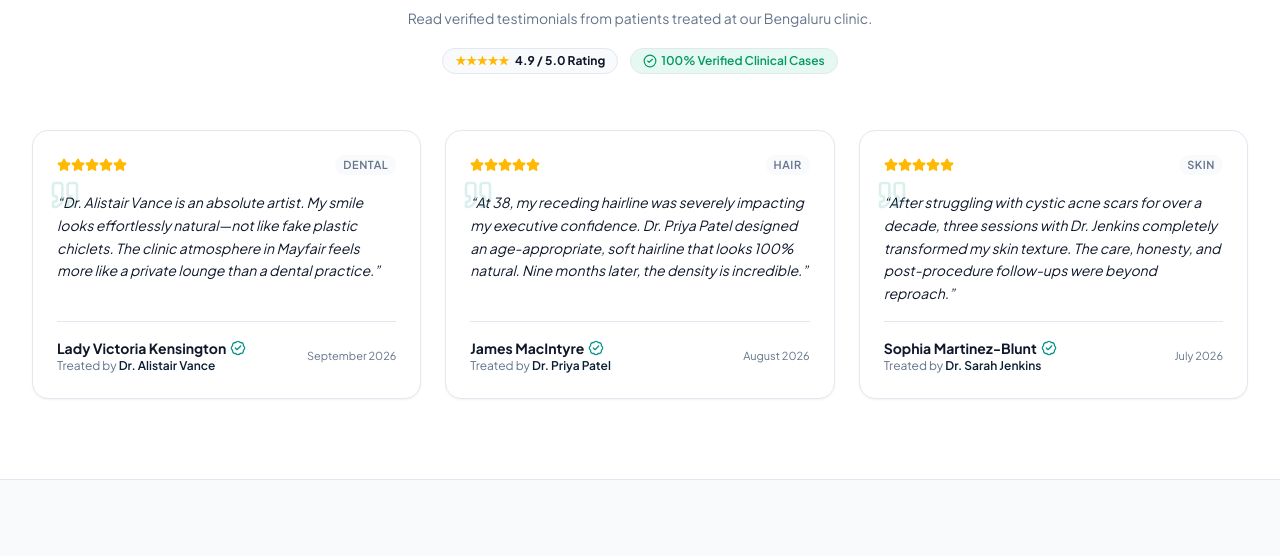
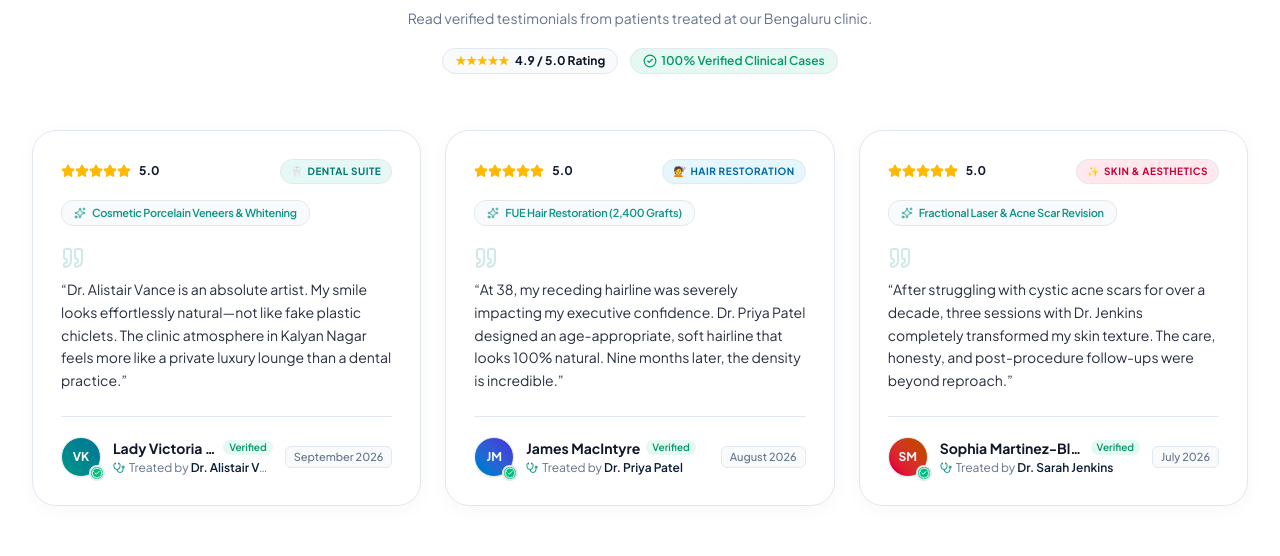
Before and after one commit to sachin9272/Arquette-Digital, a Next.js app in the folder frontend/: page / in a window 1280 px wide. Shown: the part 3829-4385 px from the top of the page. Built offline with nearby package versions, Linux system fonts and the light colour scheme; no server answers.

Commit message:
Make pages dynamic

```diff
--- a/frontend/src/components/clinic/AppointmentBookingEngine.tsx
+++ b/frontend/src/components/clinic/AppointmentBookingEngine.tsx
@@ -76,7 +76,7 @@ export const AppointmentBookingEngine: React.FC<AppointmentBookingEngineProps> =
   const [errors, setErrors] = useState<Record<string, string>>({});
   const [confirmedBooking, setConfirmedBooking] = useState<ConfirmedAppointment | null>(null);
 
-  const [doctorsList, setDoctorsList] = useState<Doctor[]>(DOCTORS);
+  const [doctorsList, setDoctorsList] = useState<Doctor[]>(DOCTORS.filter((d) => d.isActive !== false));
 
   useEffect(() => {
     const apiBase = (process.env.NEXT_PUBLIC_API_URL || 'http://localhost:5000').replace(/\/$/, '');
@@ -84,7 +84,9 @@ export const AppointmentBookingEngine: React.FC<AppointmentBookingEngineProps> =
       .then((res) => res.json())
       .then((json) => {
         if (json.success && Array.isArray(json.data) && json.data.length > 0) {
-          const mapped: Doctor[] = json.data.map((d: any) => ({
+          const mapped: Doctor[] = json.data
+            .filter((d: any) => d.isActive !== false)
+            .map((d: any) => ({
               id: d.doctorId || d.id || d._id,
               name: d.name,
               title: d.title,
@@ -100,6 +102,7 @@ export const AppointmentBookingEngine: React.FC<AppointmentBookingEngineProps> =
               languages: d.languages || ['English'],
               specializations: d.specializations || [],
               isAvailableToday: d.isAvailableToday ?? true,
+              isActive: d.isActive ?? true,
             }));
           setDoctorsList(mapped);
         }
--- a/frontend/src/components/clinic/DoctorCard.tsx
+++ b/frontend/src/components/clinic/DoctorCard.tsx
@@ -16,6 +16,10 @@ interface DoctorCardProps {
 
 export const DoctorCard: React.FC<DoctorCardProps> = ({ doctor, onSelectDoctor, featured = false }) => {
   const [showBio, setShowBio] = useState(false);
+
+  if (doctor.isActive === false) {
+    return null;
+  }
 
   return (
     <article
--- a/frontend/src/components/clinic/TestimonialCard.tsx
+++ b/frontend/src/components/clinic/TestimonialCard.tsx
@@ -1,5 +1,5 @@
 import React from 'react';
-import { BadgeCheck, Quote } from 'lucide-react';
+import { BadgeCheck, Stethoscope, Sparkles, Quote } from 'lucide-react';
 import { Testimonial } from '@/types';
 import { RatingStars } from '@/components/ui/RatingStars';
 
@@ -8,39 +8,132 @@ interface TestimonialCardProps {
 }
 
 export const TestimonialCard: React.FC<TestimonialCardProps> = ({ testimonial }) => {
+  // Extract initials cleanly, ignoring common honorifics
+  const getInitials = (name: string) => {
+    return name
+      .replace(/^(Dr\.|Lady|Lord|Sir|Mr\.|Mrs\.|Ms\.)\s+/i, '')
+      .split(' ')
+      .filter(Boolean)
+      .slice(0, 2)
+      .map((n) => n[0])
+      .join('')
+      .toUpperCase();
+  };
+
+  const initials = getInitials(testimonial.patientName);
+
+  // Department-specific aesthetic badge configuration
+  const departmentConfig: Record<string, { label: string; icon: string; badgeClass: string; avatarGradient: string }> = {
+    Dental: {
+      label: 'Dental Suite',
+      icon: '🦷',
+      badgeClass: 'bg-teal-500/10 text-teal-700 dark:text-teal-300 border-teal-500/20',
+      avatarGradient: 'from-teal-600 to-cyan-700',
+    },
+    Hair: {
+      label: 'Hair Restoration',
+      icon: '💇',
+      badgeClass: 'bg-sky-500/10 text-sky-700 dark:text-sky-300 border-sky-500/20',
+      avatarGradient: 'from-sky-600 to-indigo-700',
+    },
+    Skin: {
+      label: 'Skin & Aesthetics',
+      icon: '✨',
+      badgeClass: 'bg-rose-500/10 text-rose-700 dark:text-rose-300 border-rose-500/20',
+      avatarGradient: 'from-rose-600 to-amber-700',
+    },
+  };
+
+  const dept = departmentConfig[testimonial.department] || {
+    label: testimonial.department,
+    icon: '✦',
+    badgeClass: 'bg-brand-secondary/10 text-brand-secondary border-brand-secondary/20',
+    avatarGradient: 'from-brand-primary to-brand-secondary',
+  };
+
   return (
-    <div className="bg-brand-surface-card border border-brand-border rounded-2xl p-6 shadow-xs flex flex-col justify-between relative group hover:border-brand-secondary/40 transition-all duration-300">
+    <div className="relative bg-brand-surface rounded-3xl border border-brand-border/80 p-6 sm:p-7 shadow-[0_4px_20px_rgba(0,0,0,0.03)] hover:shadow-[0_16px_36px_rgba(0,0,0,0.08)] hover:-translate-y-1.5 transition-all duration-300 flex flex-col justify-between group overflow-hidden">
+      {/* Top ambient hover accent glow line */}
+      <div className="absolute top-0 left-0 right-0 h-1 bg-gradient-to-r from-transparent via-brand-secondary to-transparent opacity-0 group-hover:opacity-100 transition-opacity duration-300" />
+
       <div className="space-y-4">
-        <div className="flex items-center justify-between">
-          <RatingStars rating={testimonial.rating} size="sm" />
-          <span className="text-[11px] font-semibold text-brand-muted uppercase tracking-wider px-2 py-0.5 rounded-full bg-brand-surface-low">
-            {testimonial.department}
+        {/* Top Header: Star Rating + Department Badge */}
+        <div className="flex items-center justify-between gap-2">
+          <div className="flex items-center gap-1.5">
+            <RatingStars rating={testimonial.rating} size="sm" showNumber={true} />
+          </div>
+
+          <span
+            className={`inline-flex items-center gap-1 text-[10px] font-bold tracking-wider uppercase px-2.5 py-1 rounded-full border ${dept.badgeClass}`}
+          >
+            <span>{dept.icon}</span>
+            <span>{dept.label}</span>
           </span>
         </div>
 
-        <div className="relative">
-          <Quote className="w-8 h-8 text-brand-secondary/15 absolute -top-3 -left-2 -z-0" />
-          <p className="text-sm text-brand-text leading-relaxed italic relative z-10">
+        {/* Treatment / Clinical Procedure Tag */}
+        {testimonial.treatment && (
+          <div className="inline-flex items-center gap-1.5 px-3 py-1 rounded-xl bg-brand-surface-low border border-brand-border/70 text-[11px] font-semibold text-brand-secondary tracking-tight">
+            <Sparkles className="w-3 h-3 text-brand-secondary/80 shrink-0" />
+            <span className="truncate">{testimonial.treatment}</span>
+          </div>
+        )}
+
+        {/* Testimonial Quote */}
+        <div className="relative pt-1">
+          <Quote className="w-6 h-6 text-brand-secondary/20 mb-2" />
+          <p className="text-[13.5px] sm:text-[14px] text-brand-text/90 leading-relaxed font-normal">
             &ldquo;{testimonial.comment}&rdquo;
           </p>
         </div>
       </div>
 
-      <div className="pt-4 mt-4 border-t border-brand-border/60 flex items-center justify-between">
-        <div>
-          <div className="text-sm font-bold text-brand-text flex items-center gap-1">
-            <span>{testimonial.patientName}</span>
+      {/* Patient & Doctor Verification Footer */}
+      <div className="pt-5 mt-6 border-t border-brand-border/70 flex items-center justify-between gap-3">
+        <div className="flex items-center gap-3 min-w-0">
+          {/* Patient Monogram Avatar */}
+          <div className="relative shrink-0">
+            <div
+              className={`w-10 h-10 rounded-full bg-gradient-to-tr ${dept.avatarGradient} text-white font-bold text-xs flex items-center justify-center shadow-xs border border-white/20`}
+            >
+              {initials}
+            </div>
             {testimonial.verified && (
-              <span title="Verified Patient Review" className="inline-flex">
-                <BadgeCheck className="w-4 h-4 text-brand-secondary inline" />
+              <span
+                title="Verified Patient Review"
+                className="absolute -bottom-1 -right-1 w-4 h-4 bg-emerald-500 rounded-full flex items-center justify-center border-2 border-brand-surface"
+              >
+                <BadgeCheck className="w-3 h-3 text-white" />
               </span>
             )}
           </div>
-          <p className="text-xs text-brand-muted">
-            Treated by <span className="font-semibold text-brand-primary">{testimonial.doctorName}</span>
-          </p>
+
+          {/* Patient Name & Specialist Info */}
+          <div className="min-w-0">
+            <div className="flex items-center gap-1.5">
+              <span className="text-sm font-bold text-brand-text truncate">
+                {testimonial.patientName}
+              </span>
+              {testimonial.verified && (
+                <span className="text-[10px] font-semibold text-emerald-600 dark:text-emerald-400 bg-emerald-500/10 px-1.5 py-0.2 rounded-full hidden sm:inline-block">
+                  Verified
+                </span>
+              )}
+            </div>
+
+            <div className="flex items-center gap-1 text-xs text-brand-muted mt-0.5 truncate">
+              <Stethoscope className="w-3 h-3 text-brand-secondary shrink-0" />
+              <span className="truncate">
+                Treated by <strong className="font-semibold text-brand-primary">{testimonial.doctorName}</strong>
+              </span>
+            </div>
+          </div>
         </div>
-        <span className="text-[11px] text-brand-muted">{testimonial.date}</span>
+
+        {/* Date / Timestamp */}
+        <span className="text-[11px] text-brand-muted font-medium bg-brand-surface-low px-2 py-0.5 rounded-md border border-brand-border/50 shrink-0">
+          {testimonial.date}
+        </span>
       </div>
     </div>
   );
--- a/frontend/src/data/clinicData.ts
+++ b/frontend/src/data/clinicData.ts
@@ -612,7 +612,7 @@ export const TESTIMONIALS: Testimonial[] = [
     treatment: "Cosmetic Porcelain Veneers & Whitening",
     department: "Dental",
     rating: 5,
-    comment: "Dr. Alistair Vance is an absolute artist. My smile looks effortlessly natural—not like fake plastic chiclets. The clinic atmosphere in Mayfair feels more like a private lounge than a dental practice.",
+    comment: "Dr. Alistair Vance is an absolute artist. My smile looks effortlessly natural—not like fake plastic chiclets. The clinic atmosphere in Kalyan Nagar feels more like a private luxury lounge than a dental practice.",
     date: "September 2026",
     doctorName: "Dr. Alistair Vance",
     verified: true,
--- a/frontend/src/types/index.ts
+++ b/frontend/src/types/index.ts
@@ -16,6 +16,7 @@ export interface Doctor {
   languages: string[];
   specializations: string[];
   isAvailableToday?: boolean;
+  isActive?: boolean;
 }
 
 export interface TreatmentItem {
@@ -75,6 +76,7 @@ export interface BlogPost {
   publishedDate: string;
   coverImage: string;
   tags: string[];
+  isActive?: boolean;
 }
 
 export interface Testimonial {
```
Lines whose indentation alone changed are shown as unchanged.
